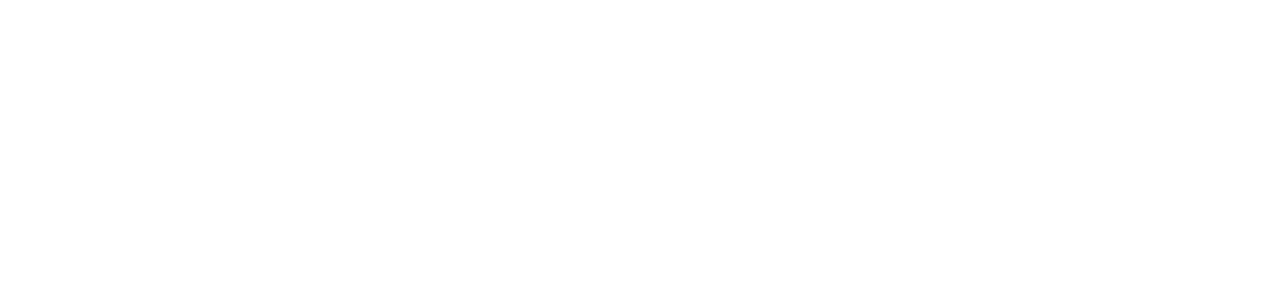
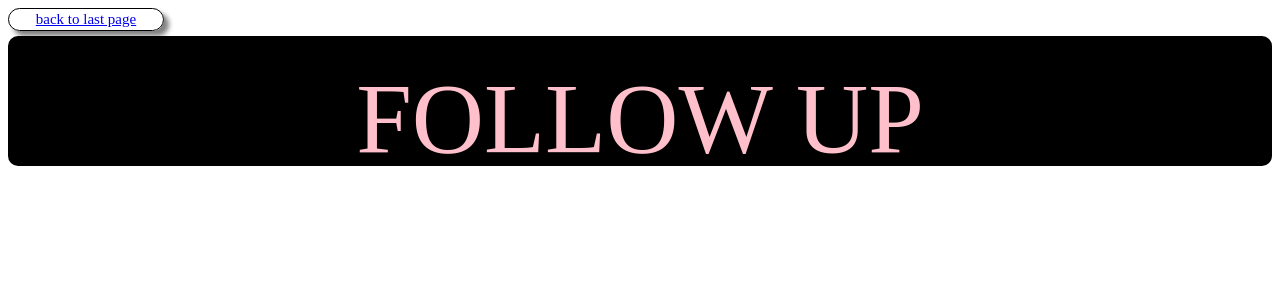
Before and after one commit to mogiMoon/test, a Nuxt app: page /next in a window 1280 px wide. Before the commit this address had no page. Shown: the top 300 px of the page. Built offline with nearby package versions, Linux system fonts and the light colour scheme.

Commit message:
nextpagaeadd

```diff
--- a/css_style/style.css
+++ b/css_style/style.css
@@ -109,3 +109,38 @@
   color: gold;
   text-shadow: 5px 5px 0 dodgerblue, 7px 7px 0 #90c8ff;
 }
+.floatparent {
+  border: 1px solid palevioletred;
+  width: 600px;
+  /* height: 200px; */
+  overflow: hidden;
+  margin: 25px 0 0 0;
+}
+.floatchild {
+  background-color: yellow;
+  width: 200px;
+  height: 100px;
+  display: block;
+  /* float: right; */
+  margin: auto;
+}
+.backpage {
+  font-size: 15px;
+  text-align: center;
+  border: 1px solid black;
+  border-radius: 25px;
+  box-shadow: 5px 5px 5px gray;
+  width: 150px;
+  margin: 5px 0 5px 0;
+  padding: 2px;
+}
+.nextpglogo {
+  font-size: 100px;
+  background-color: black;
+  text-align: center;
+  text-transform: uppercase;
+  border-radius: 10px;
+  color: pink;
+  height: 80px;
+  padding: 25px;
+}
--- a/pages/mogi.vue
+++ b/pages/mogi.vue
@@ -35,6 +35,11 @@
         <div class="boxcenter">holly back front size same that place</div>
         <div class="fontshadowbangkok">BANGKOK CODING KOREAN</div>
         <div class="fontshadowchiangmai">chiangmai coding korean</div>
+        <div class="floatparent">
+          <div class="floatchild">
+            <a href="/next" class="head">Go Next Page</a>
+          </div>
+        </div>
         <p class="copy">Copyright All Reserved by Mogi 2024</p>
       </div>
     </body>
--- /dev/null
+++ b/pages/next.vue
@@ -0,0 +1,14 @@
+<template>
+  <div>
+    <div class="backpage">
+      <a href="/mogi">back to last page</a>
+    </div>
+    <div class="nextpglogo">follow up</div>
+  </div>
+</template>
+
+<script lang="ts">
+import Vue from "vue";
+export default Vue.extend({});
+import "../css_style/style.css";
+</script>
```
